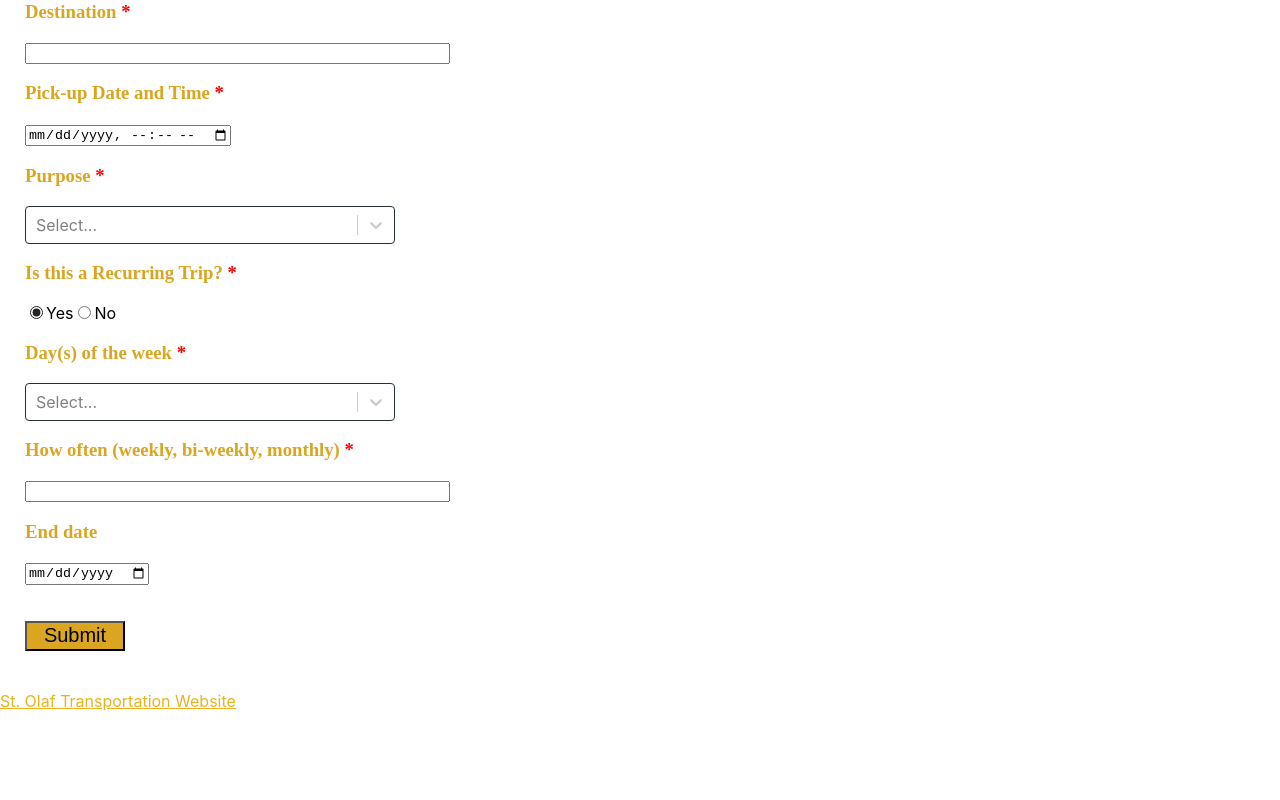
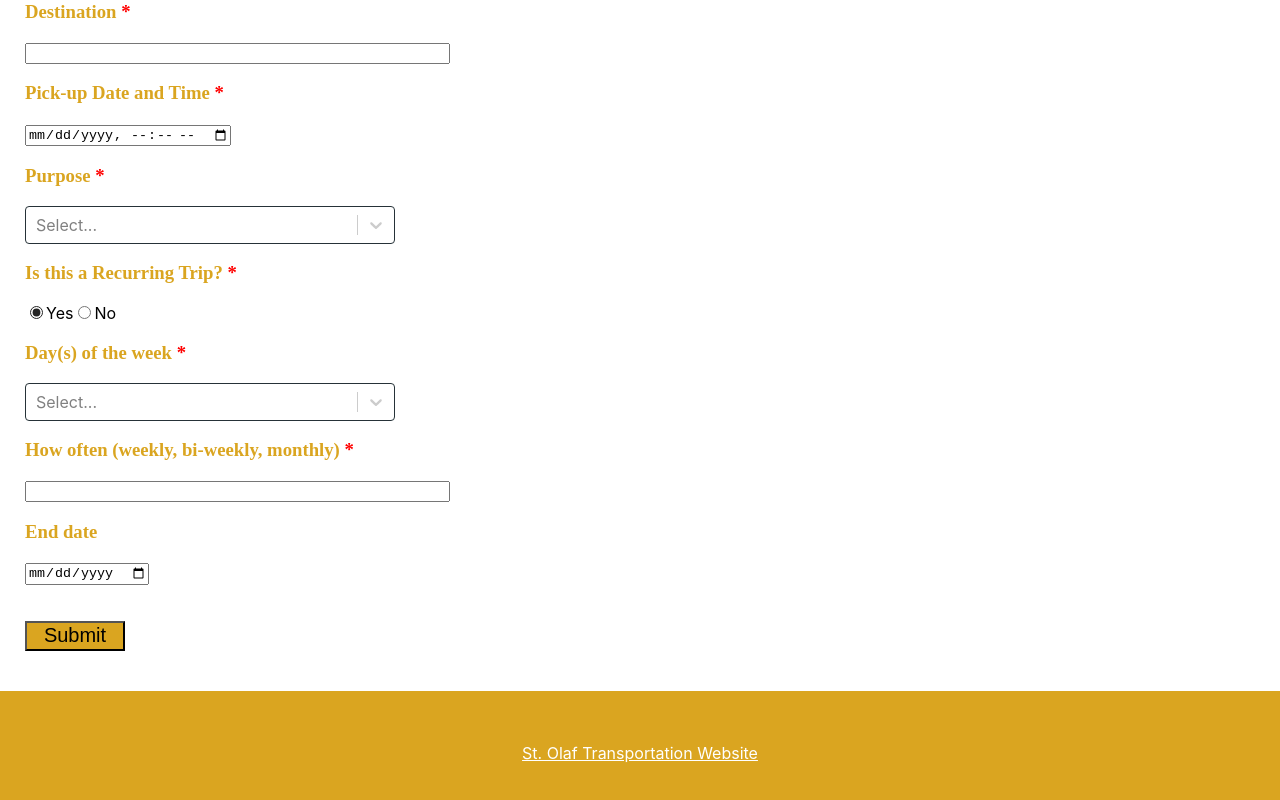
Before and after one commit to misterkeegs/Hackathon2024, a React (Create React App) app in the folder olesgo/: page / in a window 1280 px wide. Shown: the part 663-1463 px from the top of the page. Before the commit the page ends 1374 px from the top, so only its background shows below. Built offline with nearby package versions, Linux system fonts and the light colour scheme.

Commit message:
fix footer

```diff
--- a/olesgo/src/App.js
+++ b/olesgo/src/App.js
@@ -256,9 +256,11 @@ function App() {
 
       </div>
 
-      <a style={{ color: '#e8b320'}} href="https://wp.stolaf.edu/transportation/">
-        St. Olaf Transportation Website
-      </a>
+      <div style={{ display: 'flex', alignItems: 'center', justifyContent: 'center', backgroundColor: 'goldenrod', height: '125px'}}>
+        <a style={{color: 'white'}} href="https://wp.stolaf.edu/transportation/">
+          St. Olaf Transportation Website
+        </a>
+      </div>
 
     </div>
   );
```
